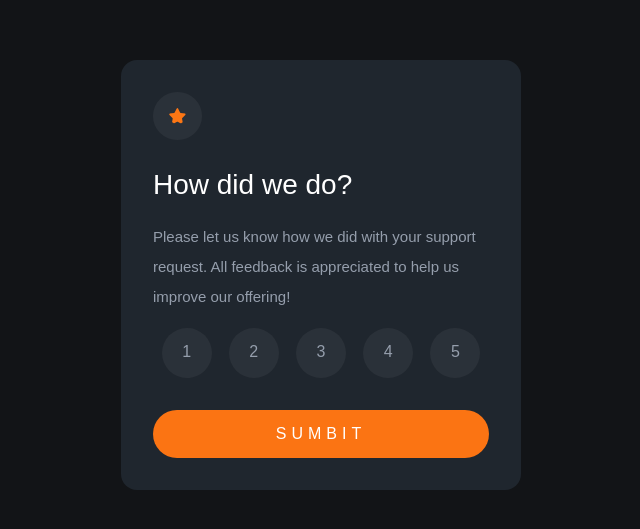
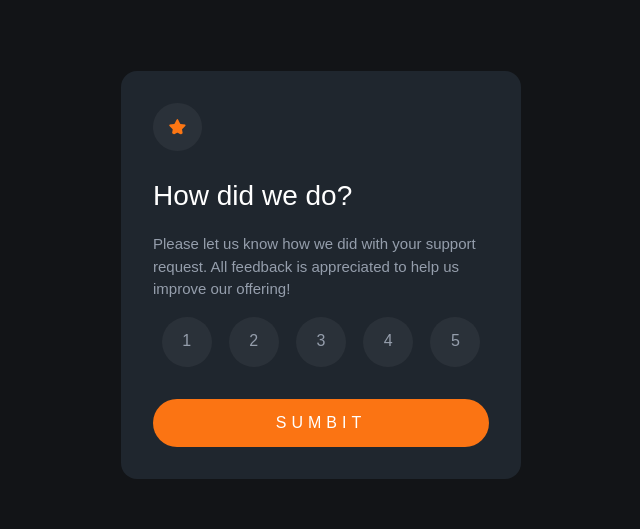
Before and after one commit to Crispy-Tofu/Interactive-rating-component, a plain HTML site: page index.html in a window 1280 px wide. Shown: the part 125-654 px from the top of the page, without its empty margins (319-959 px from the left). Drawn offline with nearby package versions, Linux system fonts and the light colour scheme; a small style sheet from the web is missing.

Commit message:
minor changes

```diff
--- a/index.html
+++ b/index.html
@@ -13,7 +13,7 @@
 <body>
 
   <!-- Rating state start -->
-
+<main>
   <div class="card">
     <div class="rating-state">
     <img src="images/icon-star.svg" alt="" class="card-image">
@@ -35,7 +35,7 @@
 
   <!-- Thank you state start -->
   <div class="thank-you-state hidden">
-    <img src="images/illustration-thank-you.svg" alt="" class="thank-you-image">
+    <img src="images/illustration-thank-you.svg" alt="Thank you image" class="thank-you-image">
     <div class="rating-selection">You selected out of 5</div>
     <h2 class="card-title">Thank you!</h2>
     <p class="card-body"> We appreciate you taking the time to give a rating. If you ever need more support,
@@ -43,6 +43,7 @@
   </div>
 
 </div>
+</main>
 <script src="index.js"></script>
 </body>
 </html>
--- a/style.css
+++ b/style.css
@@ -64,7 +64,7 @@
   .card-body {
     color: var(--clr-neutral-300);
     font-size: 15px;
-    line-height: 2;
+    line-height: 1.5;
     padding-top: 1rem;
   }
 
```
